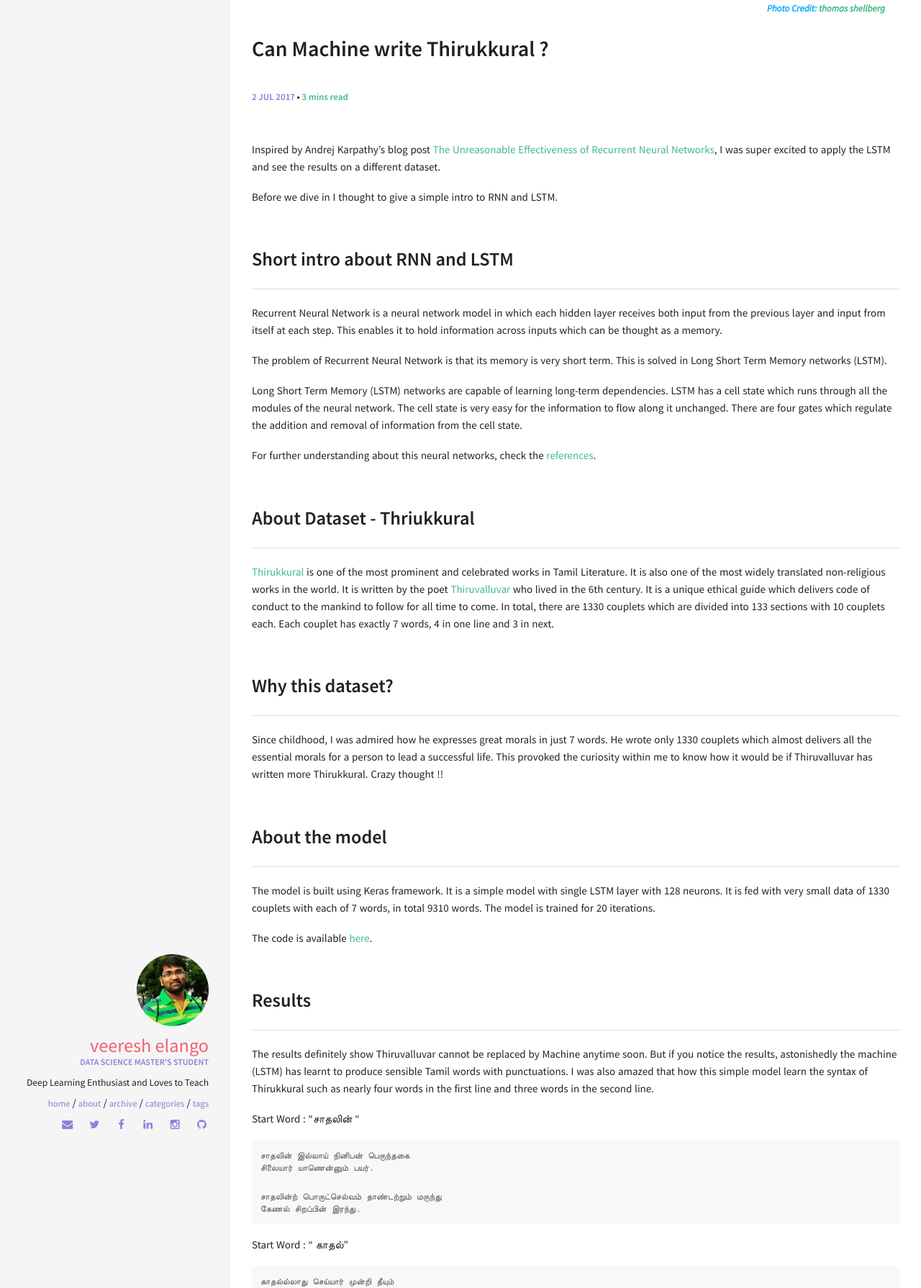
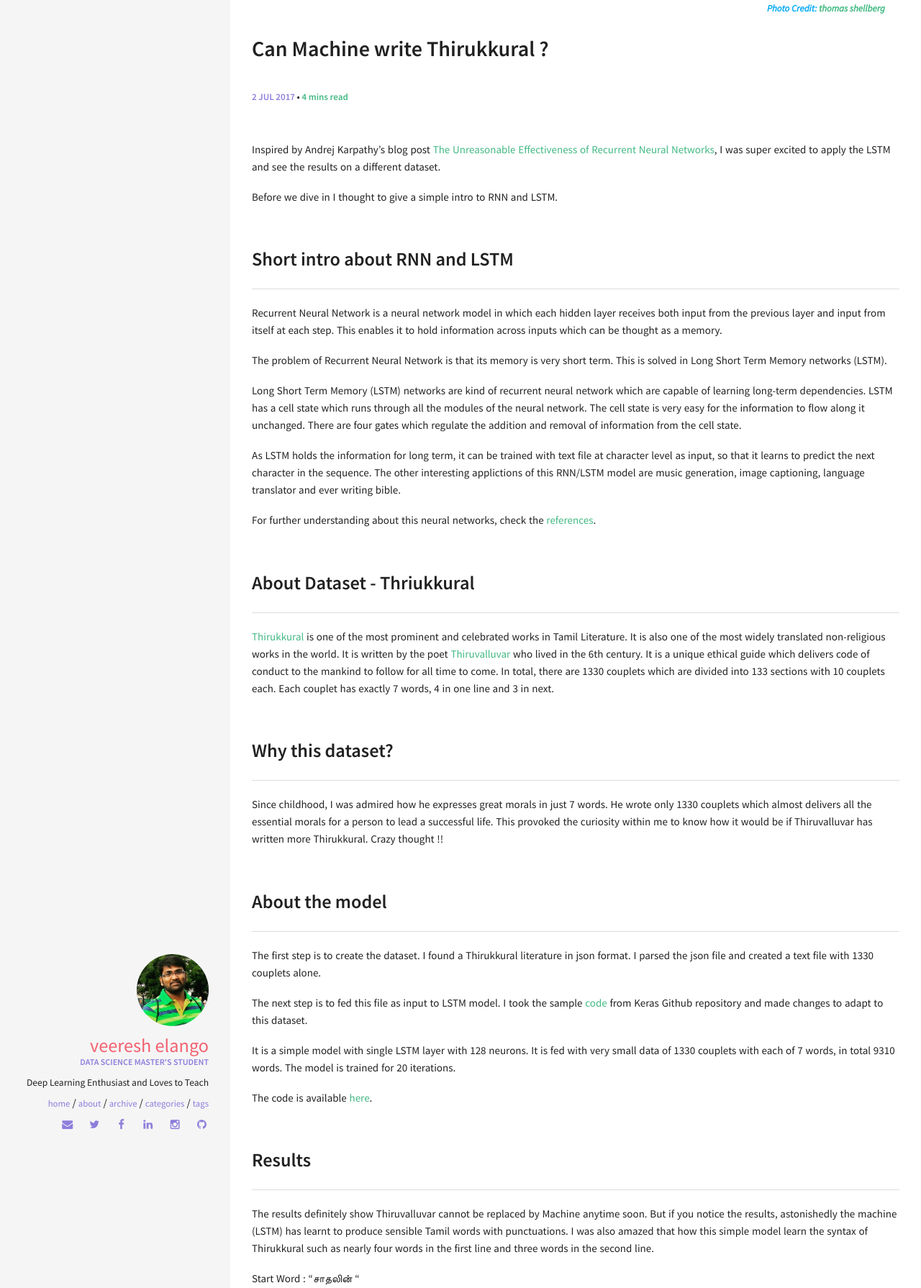
Before and after one commit to VeereshElango/veereshelango.github.io, a Jekyll site: the page built from _posts/2017-07-02-text-generation-with-thirukkural.md, in a window 1280 px wide, cut to the strip 614-2404 px from the top of the page. Shown: the whole strip at 72% size. Built offline with Jekyll 4.4.1, drawn with Linux system fonts in a browser that asks for light colours; some of the changed text lies outside the part shown.

Commit message:
update how and why I used this model

```diff
--- a/_posts/2017-07-02-text-generation-with-thirukkural.md
+++ b/_posts/2017-07-02-text-generation-with-thirukkural.md
@@ -1,7 +1,7 @@
 ---
 layout: post
 title: Can Machine write Thirukkural ?
-excerpt: "Character level LSTM Model trained to learn Thirukkural literature and fed with single word to write more kural."
+excerpt: "A Character level LSTM Model has been trained to learn Thirukkural literature and made to write poem with a given starting word."
 categories: [LSTM]
 comments: true
 image:
@@ -22,10 +22,13 @@ input from itself at each step. This enables it to hold information across input
 The problem of Recurrent Neural Network is that its memory is very short term.
 This is solved in Long Short Term Memory networks (LSTM).
 
-Long Short Term Memory (LSTM) networks are capable of learning long-term dependencies.
+Long Short Term Memory (LSTM) networks are kind of recurrent neural network which are capable of learning long-term dependencies.
 LSTM has a cell state which runs through all the modules of the neural network.
 The cell state is very easy for the information to flow along it unchanged.
 There are four gates which regulate the addition and removal of information from the cell state.
+
+As LSTM holds the information for long term, it can be trained with text file at character level as input, so that it learns to predict the next character in the sequence.
+ The other interesting applictions of this RNN/LSTM model are music generation, image captioning, language translator and ever writing bible.
 
 For further understanding about this neural networks, check the [references](#references).
 
@@ -46,7 +49,13 @@ This provoked the curiosity within me to know how it would be if Thiruvalluvar h
    Crazy thought !!
 
 ## About the model
-The model is built using Keras framework. It is a simple model with single LSTM layer with 128 neurons. It is fed with very small
+The first step is to create the dataset. I found a Thirukkural literature in json format. I parsed the json file
+ and created a text file with 1330 couplets alone.
+
+The next step is to fed this file as input to LSTM model. I took the sample
+[code](https://github.com/fchollet/keras/blob/master/examples/lstm_text_generation.py) from Keras Github repository and made changes to adapt to this dataset.
+
+It is a simple model with single LSTM layer with 128 neurons. It is fed with very small
 data of 1330 couplets with each of 7 words, in total 9310 words.
 The model is trained for 20 iterations.
 
@@ -130,3 +139,6 @@ Start Word : " பெருமை "
 * [Anyone Can Learn To Code an LSTM-RNN in Python (Part 1: RNN)](https://iamtrask.github.io/2015/11/15/anyone-can-code-lstm/)
 * [Understanding LSTM and its diagrams](https://medium.com/@shiyan/understanding-lstm-and-its-diagrams-37e2f46f1714)
 * [Composing Music With Recurrent Neural Networks](http://www.hexahedria.com/2015/08/03/composing-music-with-recurrent-neural-networks/)
+#### Thirukkural
+* [Thirukkural - by Britannica](https://www.britannica.com/topic/Tirukkural)
+* [Thirukkural - by Wikipedia](https://www.google.com/url?sa=t&rct=j&q=&esrc=s&source=web&cd=2&cad=rja&uact=8&sqi=2&ved=0ahUKEwic78TMjfLUAhXLfRoKHUSHDmgQFggxMAE&url=https%3A%2F%2Fen.wikipedia.org%2Fwiki%2FTirukku%25E1%25B9%259Ba%25E1%25B8%25B7&usg=AFQjCNHgAu5JoMvimy5DIy6LL3p1Wl10Lg)
```
Also changed, not shown: 3 other files.
